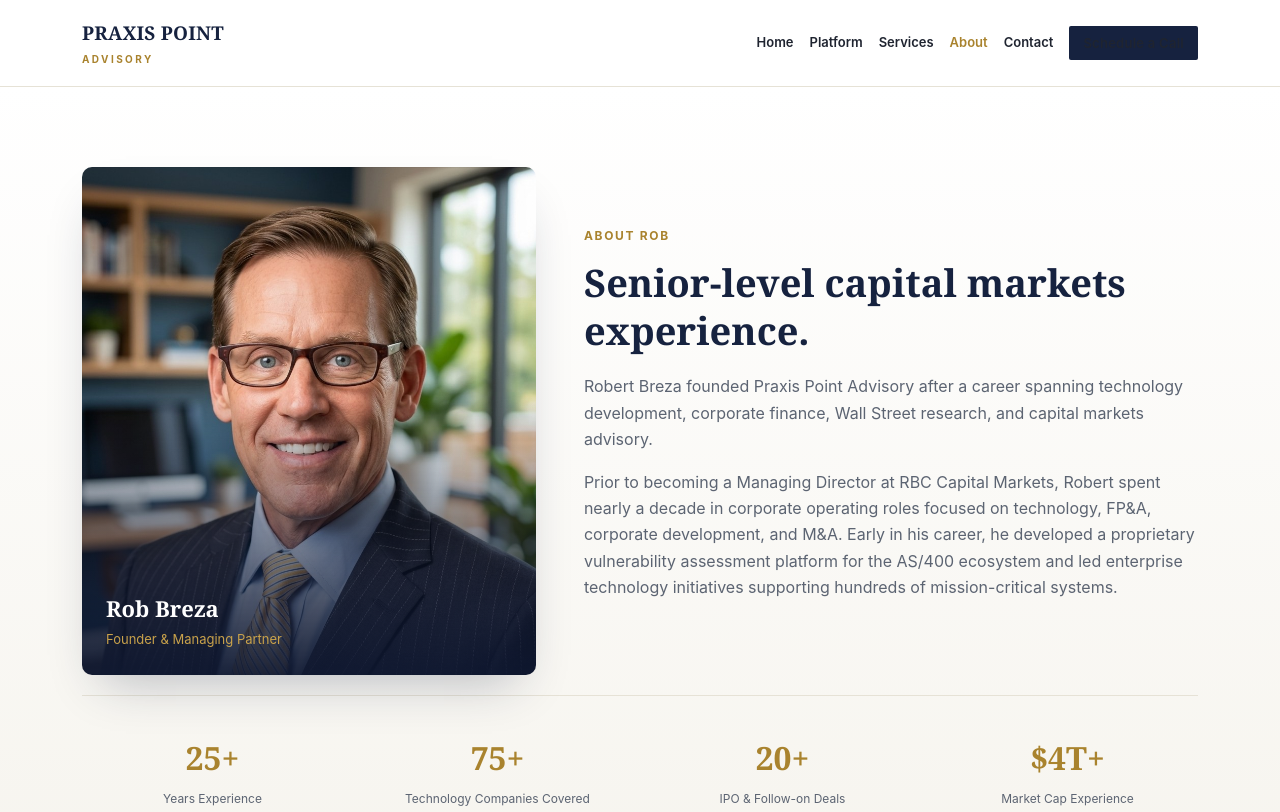
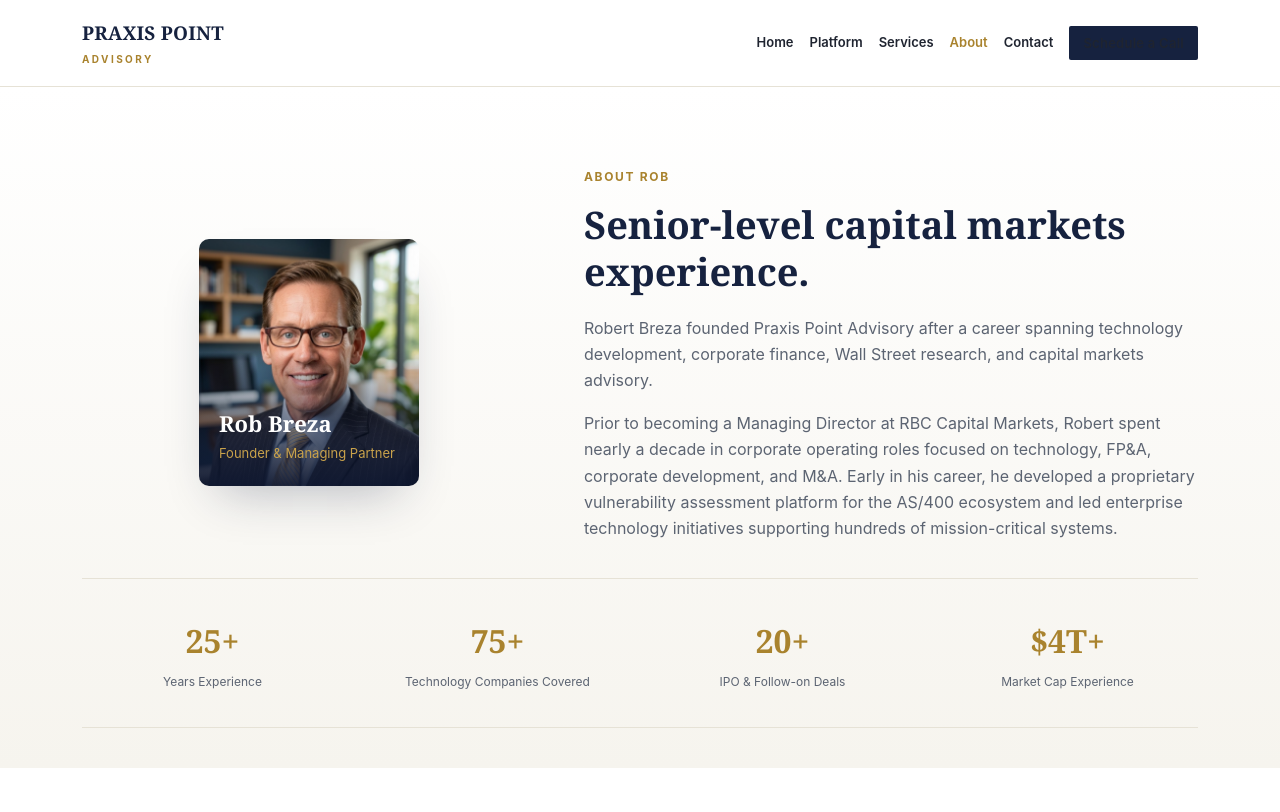
Before and after one commit to robbreza/praxis-iq, a plain HTML site: page website_draft/about.html in a window 1280 px wide. Shown: the top 812 px of the page. Drawn offline with Linux system fonts and the light colour scheme.

Commit message:
chore(website): center + size-cap the founder portrait on the About page
Self-contained CSS tweak to website_draft/about.html (.portrait: max-width 220px, justify-self
center, adjusted crop/padding). Website draft only — not the app. Committing so the working-tree
change isn't lost.

Co-Authored-By: Claude Opus 4.8 <noreply@anthropic.com>

```diff
--- a/website_draft/about.html
+++ b/website_draft/about.html
@@ -36,7 +36,7 @@ header{position:sticky;top:0;z-index:50;background:rgba(255,255,255,.96);backdro
 .navlinks a:hover{color:var(--gold);}
 .hero{padding:80px 0 40px;background:linear-gradient(180deg,#fff 0%,var(--bg-soft) 100%);}
 .hero-grid{display:grid;grid-template-columns:.85fr 1.15fr;gap:48px;align-items:center;}
-.portrait{width:100%;aspect-ratio:1/1.12;background:linear-gradient(180deg,rgba(14,23,48,0) 45%,rgba(14,23,48,.94) 100%),url('assets/rob-breza.jpg');background-size:cover;background-position:center 15%;border-radius:10px;display:flex;align-items:flex-end;padding:24px;box-shadow:0 24px 48px -20px rgba(22,34,63,.3);}
+.portrait{width:100%;max-width:220px;justify-self:center;margin:0 auto;aspect-ratio:1/1.12;background:linear-gradient(180deg,rgba(14,23,48,0) 45%,rgba(14,23,48,.94) 100%),url('assets/rob-breza.jpg');background-size:cover;background-position:center 10%;border-radius:10px;display:flex;align-items:flex-end;padding:20px;box-shadow:0 24px 48px -20px rgba(22,34,63,.3);}
 .portrait .name{color:#fff;}
 .portrait .name h3{color:#fff;font-size:22px;margin-bottom:2px;}
 .portrait .name span{color:var(--gold-light);font-size:13px;}
```
